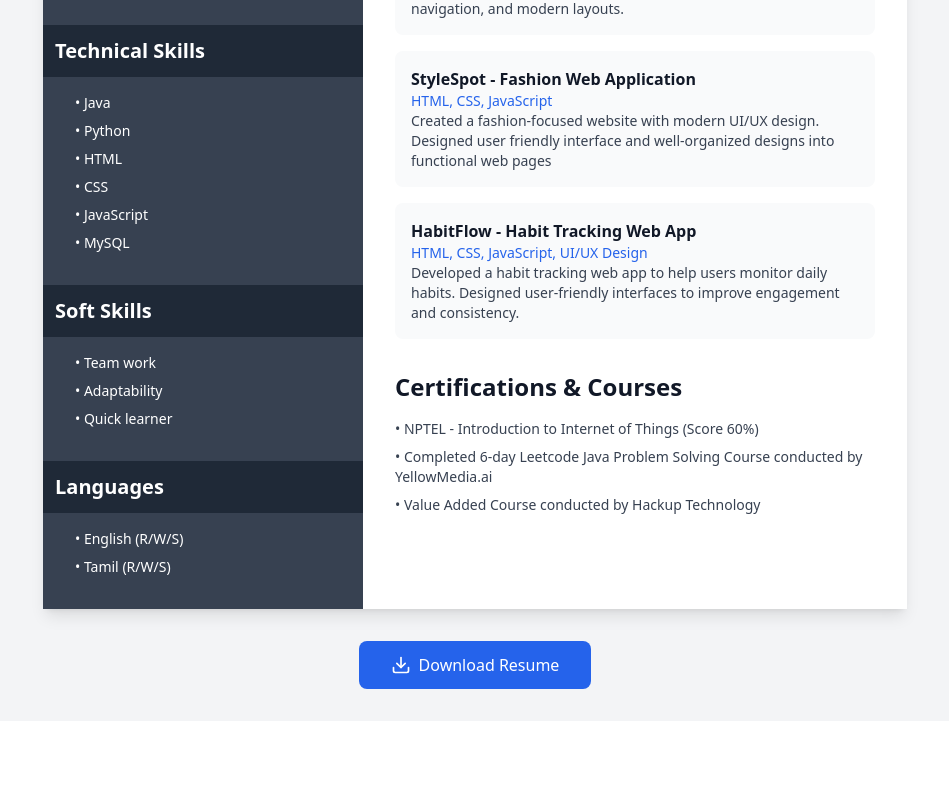
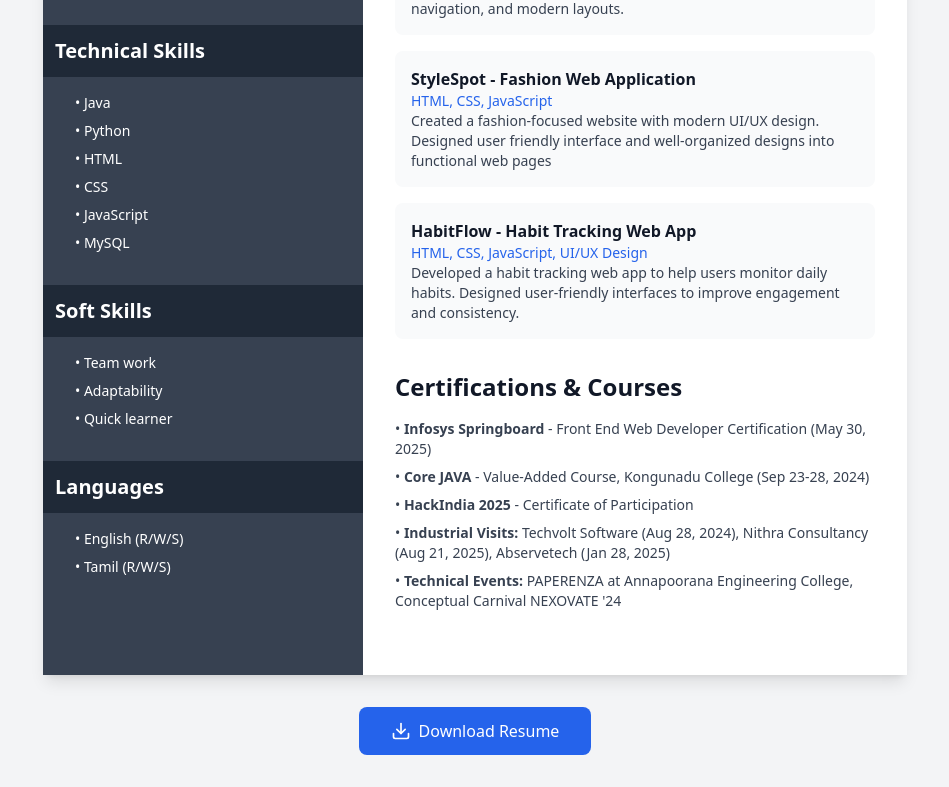
Before and after one commit to Karthikeyan-S26/karthi-personal-portfolio, a React (Vite) app: page /resume in a window 1280 px wide. Shown: the part 963-1750 px from the top of the page, without its empty margins (165-1114 px from the left). Before the commit the page ends 1684 px from the top, so only its background shows below. Built offline with nearby package versions, Linux system fonts and the light colour scheme.

Commit message:
Update certifications with all certificates from uploaded documents

```diff
--- a/src/components/resume/ResumeCertifications.tsx
+++ b/src/components/resume/ResumeCertifications.tsx
@@ -4,9 +4,11 @@ const ResumeCertifications = () => (
   <section className="mb-8">
     <h3 className="text-xl md:text-2xl font-bold text-gray-900 mb-4">Certifications & Courses</h3>
     <ul className="text-gray-700 text-sm space-y-2">
-      <li>• NPTEL - Introduction to Internet of Things (Score 60%)</li>
-      <li>• Completed 6-day Leetcode Java Problem Solving Course conducted by YellowMedia.ai</li>
-      <li>• Value Added Course conducted by Hackup Technology</li>
+      <li>• <strong>Infosys Springboard</strong> - Front End Web Developer Certification (May 30, 2025)</li>
+      <li>• <strong>Core JAVA</strong> - Value-Added Course, Kongunadu College (Sep 23-28, 2024)</li>
+      <li>• <strong>HackIndia 2025</strong> - Certificate of Participation</li>
+      <li>• <strong>Industrial Visits:</strong> Techvolt Software (Aug 28, 2024), Nithra Consultancy (Aug 21, 2025), Abservetech (Jan 28, 2025)</li>
+      <li>• <strong>Technical Events:</strong> PAPERENZA at Annapoorana Engineering College, Conceptual Carnival NEXOVATE '24</li>
     </ul>
   </section>
 );
```
